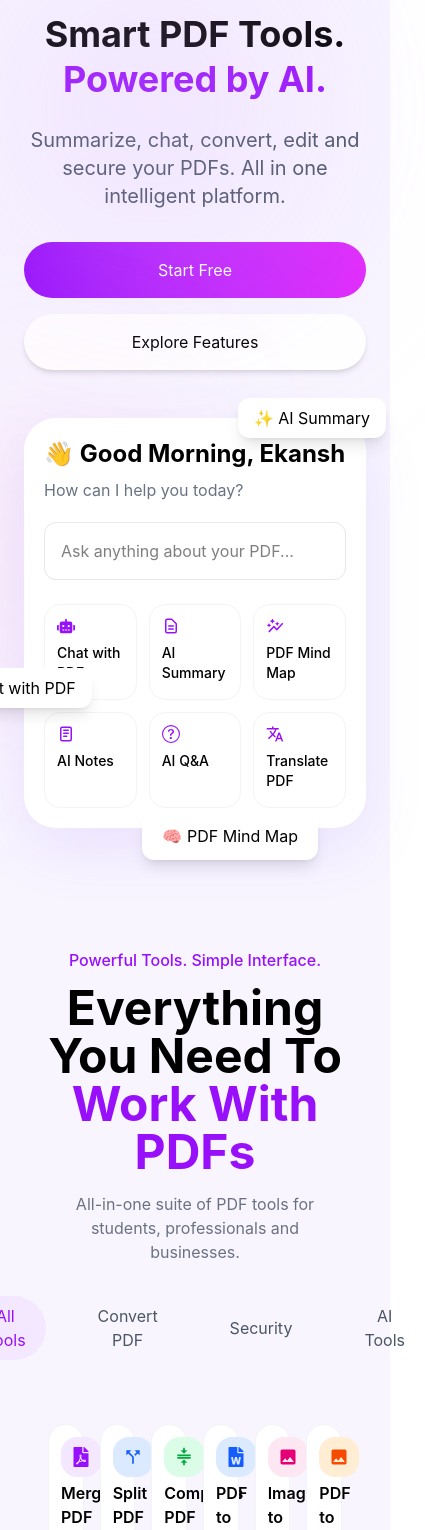
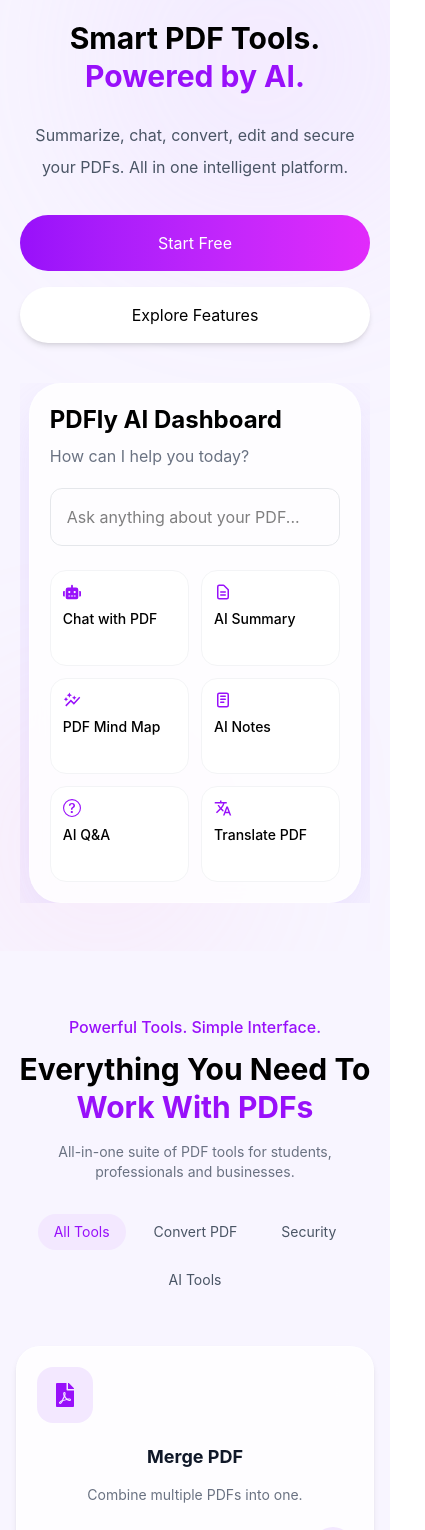
Before and after one commit to EkanshMittal18/PDFly, a React app in the folder frontend/: page / in a window 390 px wide. Shown: the part 132-1662 px from the top of the page, 425 px wide, since content can reach past the window. Built offline with nearby package versions, Linux system fonts and the light colour scheme; the HTML template or start-up script is replaced by a standard one.

Commit message:
Improve mobile responsiveness and UI

```diff
--- a/frontend/src/components/Hero/Hero.jsx
+++ b/frontend/src/components/Hero/Hero.jsx
@@ -6,51 +6,47 @@
 
 function Hero() {
   return (
-    <section className="px-6 lg:px-12 py-10 flex flex-col lg:flex-row items-center justify-between gap-12">
-      <div className="absolute right-20 top-20 w-80 h-80 bg-purple-300/30 blur-[120px] rounded-full"></div>
-
-      <div className="absolute right-60 bottom-10 w-60 h-60 bg-pink-300/20 blur-[100px] rounded-full"></div>
-
+    <section className="relative w-full overflow-hidden px-5 sm:px-6 lg:px-10 xl:px-20 py-12 lg:py-20 flex flex-col lg:flex-row items-center justify-between gap-10 lg:gap-16">
+<div className="absolute right-0 top-0 w-64 h-64 sm:w-80 sm:h-80 bg-purple-300/30 blur-[120px] rounded-full"></div>
+<div className="absolute left-0 bottom-0 w-52 sm:w-60 h-52 sm:h-60 bg-pink-300/20 blur-[100px] rounded-full"></div>
       {/* Left Side */}
-      <div className="w-full lg:max-w-[520px] text-center lg:text-left">
-
+      <div className="w-full lg:max-w-[560px] text-center lg:text-left z-10">
         <p className="text-purple-600 font-medium mb-4">
           Next Generation PDF Platform
         </p>
 
-        <h1 className="text-4xl md:text-5xl lg:text-[64px] font-bold leading-tight">
+       <h1 className="text-3xl sm:text-4xl md:text-5xl lg:text-6xl xl:text-7xl font-bold leading-tight">
         Smart PDF Tools.
         <br />
         <span className="text-purple-600">
           Powered by AI.
         </span>
       </h1>
-
-        <p className="mt-6 text-gray-600 text-xl">
+<p className="mt-6 text-gray-600 text-base sm:text-lg lg:text-xl leading-8">
         Summarize, chat, convert, edit and secure your PDFs.
         All in one intelligent platform.
       </p>
 
-        <div className="mt-8 flex flex-col sm:flex-row gap-4 justify-center lg:justify-start">
-          <button className="bg-gradient-to-r from-purple-600 to-fuchsia-500 text-white px-8 py-4 rounded-full hover:scale-110 hover:shadow-xl transition-all duration-300">
+      <div className="mt-8 flex flex-col sm:flex-row gap-4 justify-center lg:justify-start w-full sm:w-auto">
+        <button className="bg-gradient-to-r from-purple-600 to-fuchsia-500 text-white w-full sm:w-auto px-8 py-4 rounded-full hover:scale-110 hover:shadow-xl transition-all duration-300">
           Start Free
         </button>
 
-          <button className="bg-white px-8 py-4 rounded-full shadow-md hover:shadow-xl hover:-translate-y-1 transition-all duration-300">
+        <button className="bg-white w-full sm:w-auto px-8 py-4 rounded-full shadow-md hover:shadow-xl hover:-translate-y-1 transition-all duration-300">
           Explore Features
         </button>
       </div>
 
     </div>
 
-    {/* Dashboard Wrapper */}
-<div className="relative w-full lg:w-auto">
+    {/* Dashboard Wrapper */ }
+    <div className="relative w-full flex justify-center lg:justify-end overflow-hidden">
 
-  {/* Dashboard */}
-  <div className="bg-white w-full lg:max-w-[560px] rounded-[32px] shadow-[0_20px_60px_rgba(139,92,246,0.12)] p-5">
+      {/* Dashboard */ }
+      < div className="bg-white/80 backdrop-blur-xl border border-white/40 w-full max-w-[95%] sm:max-w-lg lg:max-w-[560px] rounded-[32px] shadow-[0_20px_60px_rgba(139,92,246,0.15)] p-5">
 
       <h2 className="text-2xl font-bold">
-      👋 Good Morning, Ekansh
+        PDFly AI Dashboard
       </h2>
 
       <p className="text-gray-500 mt-2">
@@ -65,7 +61,7 @@
         />
       </div>
 
-    <div className="grid grid-cols-3 gap-3 mt-6">
+      <div className="grid grid-cols-2 sm:grid-cols-3 gap-3 mt-6">
 
         <div className="border border-gray-100 rounded-2xl p-3 h-24 bg-white hover:bg-purple-50 hover:border-purple-200 hover:-translate-y-1 hover:shadow-lg transition-all duration-300 cursor-pointer">
           <FaRobot className="text-purple-600 text-lg mb-2" />
@@ -101,22 +97,22 @@
 
     </div>
 
-  {/* Floating Cards */}
-  <div className="absolute -top-5 -right-5 bg-white px-4 py-2 rounded-xl shadow-lg">
+    {/* Floating Cards */ }
+    < div className="hidden lg:flex absolute top-4 right-4 bg-white/90 backdrop-blur-xl px-4 py-2 rounded-2xl shadow-xl items-center">
       ✨ AI Summary
     </div>
 
-  <div className="absolute bottom-30 -left-24 bg-white px-4 py-2 rounded-xl shadow-lg">
+    <div className="hidden lg:flex absolute top-[66%] left-2 -translate-y-1/2 bg-white/90 backdrop-blur-xl px-5 py-3 rounded-2xl shadow-xl items-center gap-2 z-20">
       🤖 Chat with PDF
     </div>
 
-  <div className="absolute -bottom-8 right-12 bg-white px-5 py-3 rounded-xl shadow-lg">
+    <div className="hidden lg:flex absolute bottom-2 right-8 bg-white/90 backdrop-blur-xl px-5 py-3 rounded-2xl shadow-xl items-center">
       🧠 PDF Mind Map
     </div>
 
   </div>
 
-    </section>
+    </section >
   );
 }
 
--- a/frontend/src/components/Navbar/Navbar.jsx
+++ b/frontend/src/components/Navbar/Navbar.jsx
@@ -81,14 +81,8 @@
     <>
 
       <motion.nav
-        initial={{ y: -60 }}
+        initial={false}
         animate={{ y: 0 }}
-        transition={{ duration: .4 }}
-        className={`sticky top-0 z-50 transition-all duration-300 ${scrolled
-          ? "bg-white/80 backdrop-blur-xl shadow-md"
-          : "bg-transparent"
-
-          }`}
       >
 
         <div className="max-w-7xl mx-auto flex items-center justify-between h-16 sm:h-20">
@@ -189,7 +183,7 @@
               animate={{ opacity: 1 }}
               exit={{ opacity: 0 }}
               onClick={() => setMenuOpen(false)}
-              className="fixed inset-0 bg-black/40 backdrop-blur-sm z-40"
+              className="fixed inset-0 bg-black/20 backdrop-blur-sm z-40"
             />
 
             {/* Sidebar */}
@@ -203,12 +197,12 @@
                 stiffness: 260,
                 damping: 28,
               }}
-              className="fixed top-0 right-0 h-screen w-[85%] max-w-[320px] bg-white z-50 shadow-2xl flex flex-col"
+              className="fixed top-0 right-0 h-screen w-[85%] max-w-[340px] bg-white/15 backdrop-blur-3xl border-l border-white/20 shadow-[0_0_40px_rgba(0,0,0,.25)] z-50 flex flex-col"
             >
 
               {/* Header */}
 
-              <div className="flex items-center justify-between p-6 border-b">
+              <div className="flex items-center justify-between p-6 border-b border-white/20">
 
                 <div className="flex items-center gap-3">
 
@@ -234,7 +228,7 @@
 
                 <button
                   onClick={() => setMenuOpen(false)}
-                  className="text-4xl hover:text-purple-600 transition"
+                  className="text-3xl p-2 rounded-full hover:bg-white/20 transition"
                 >
                   <HiX />
                 </button>
@@ -261,7 +255,7 @@
                     transition={{
                       delay: index * 0.08,
                     }}
-                    className="flex items-center gap-4 p-4 rounded-2xl text-gray-700 font-medium hover:bg-purple-50 hover:text-purple-600 transition-all duration-300"
+                    className="flex items-center gap-4 p-4 rounded-2xl text-gray-800 font-medium hover:bg-white/20 hover:text-purple-600 transition-all duration-300"
                   >
 
                     <span className="text-xl">
@@ -285,7 +279,7 @@
                 <motion.button
                   whileHover={{ scale: 1.03 }}
                   whileTap={{ scale: 0.96 }}
-                  className="w-full py-3 rounded-full border border-gray-300 font-medium hover:border-purple-600 hover:text-purple-600 transition"
+                  className="w-full py-3 rounded-full border border-white/30 bg-white/10 backdrop-blur-xl font-medium hover:bg-white/20 transition"
                 >
                   Login
                 </motion.button>
@@ -293,7 +287,7 @@
                 <motion.button
                   whileHover={{ scale: 1.03 }}
                   whileTap={{ scale: 0.96 }}
-                  className="w-full py-3 mt-4 rounded-full bg-gradient-to-r from-purple-600 to-violet-500 text-white font-semibold shadow-lg"
+                  className="w-full py-3 mt-4 rounded-full bg-gradient-to-r from-purple-600 via-violet-500 to-fuchsia-500 text-white font-semibold shadow-xl"
                 >
                   Get Started
                 </motion.button>
--- a/frontend/src/components/ToolCard/ToolCard.jsx
+++ b/frontend/src/components/ToolCard/ToolCard.jsx
@@ -77,19 +77,27 @@
 
 
   return (
-    <div  onClick={() => navigate(`/tools/${slug}`)} className="bg-white p-3 rounded-3xl border border-gray-100 hover:shadow-x1 hover:-translate-y-2 transition-all duration-300 cursor-pointer min-h-[50px]">
+  <div
+   onClick={() => navigate(`/tools/${slug}`)}
+  className="group bg-white/80 backdrop-blur-xl border border-white/50 rounded-3xl p-5 shadow-md hover:shadow-2xl hover:-translate-y-3 hover:border-purple-200 transition-all duration-300 cursor-pointer min-h-[210px] flex flex-col">
 
-      <div className={`w-10 h-10 rounded-2xl flex items-center justify-center ${color}`}>
-         <IconComponent className="text-xl" />
+  <div className={`w-14 h-14 rounded-2xl flex items-center justify-center ${color} group-hover:scale-110 transition-all duration-300`}>
+    <IconComponent className="text-2xl" />
   </div>
 
-      <h3 className="font-semibold text-base mt-1">
+  <h3 className="font-bold text-lg mt-5 text-gray-900">
     {title}
   </h3>
 
-      <p className="text-xs text-gray-500 mt-2 leading-4">
+  <p className="text-sm text-gray-500 mt-3 leading-6 flex-grow">
     {description}
   </p>
+
+  <div className="mt-5 flex justify-end">
+  <div className="w-10 h-10 rounded-full bg-purple-100 text-purple-600 flex items-center justify-center group-hover:bg-purple-600 group-hover:text-white transition-all duration-300">
+    →
+  </div>
+</div>
 
 </div>
   );
--- a/frontend/src/components/ToolsSection/ToolsSection.jsx
+++ b/frontend/src/components/ToolsSection/ToolsSection.jsx
@@ -15,7 +15,7 @@
           (tool) => tool.category === activeCategory
       );
   return (
-    <section className="px-12 py-20">
+    <section className="px-4 sm:px-6 lg:px-10 xl:px-20 py-16 lg:py-20">
 
       {/* Heading */}
       <div className="text-center">
@@ -24,19 +24,19 @@
           Powerful Tools. Simple Interface.
         </p>
 
-        <h2 className="text-5xl font-bold mt-3">
+        <h2 className="text-3xl sm:text-4xl lg:text-5xl font-bold mt-3 leading-tight">
           Everything You Need To
           <span className="text-purple-600">
             {" "}Work With PDFs
           </span>
         </h2>
 
-        <p className="text-gray-500 mt-4">
+        <p className="text-gray-500 mt-4 max-w-2xl mx-auto text-sm sm:text-base lg:text-lg">
           All-in-one suite of PDF tools for students,
           professionals and businesses.
         </p>
 
-        <div className="flex justify-center gap-8 mt-8">
+        <div className="flex flex-wrap justify-center gap-3 sm:gap-4 mt-8">
 
   {[
     "All Tools",
@@ -48,7 +48,7 @@
     <button
       key={category}
       onClick={() => setActiveCategory(category)}
-      className={`px-5 py-2 rounded-full transition-all ${
+      className={`px-4 sm:px-5 py-2 text-sm sm:text-base rounded-full transition-all duration-300  ${
         activeCategory === category
           ? "bg-purple-100 text-purple-600"
           : "text-gray-600 hover:text-purple-600"
@@ -61,7 +61,7 @@
 
 </div>
 
-        <div className="grid grid-cols-6 gap-4 mt-16">
+    <div className="grid grid-cols-1 sm:grid-cols-2 lg:grid-cols-3 xl:grid-cols-4 gap-6 mt-12">
   {filteredTools.map((tool, index) => (
     <ToolCard
       key={index}
--- a/frontend/src/index.css
+++ b/frontend/src/index.css
@@ -1 +1,11 @@
 @import "tailwindcss";
+html,
+body,
+#root {
+  width: 100%;
+  overflow-x: hidden;
+}
+
+* {
+  box-sizing: border-box;
+}
```
Lines whose indentation alone changed are shown as unchanged.
